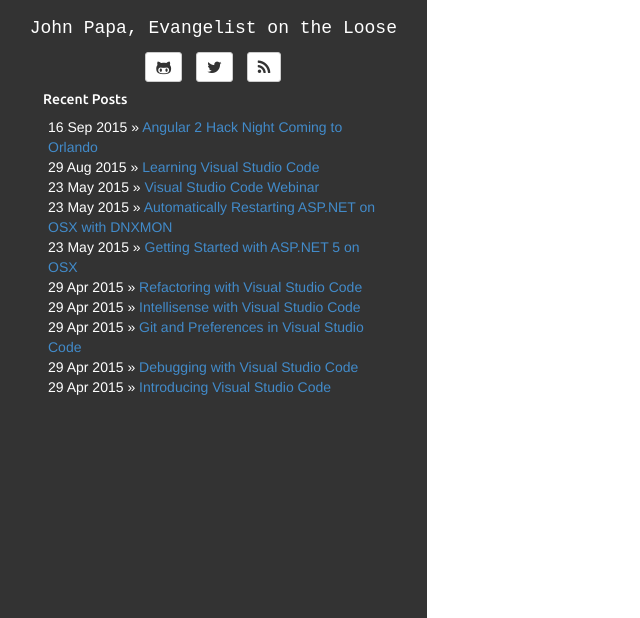
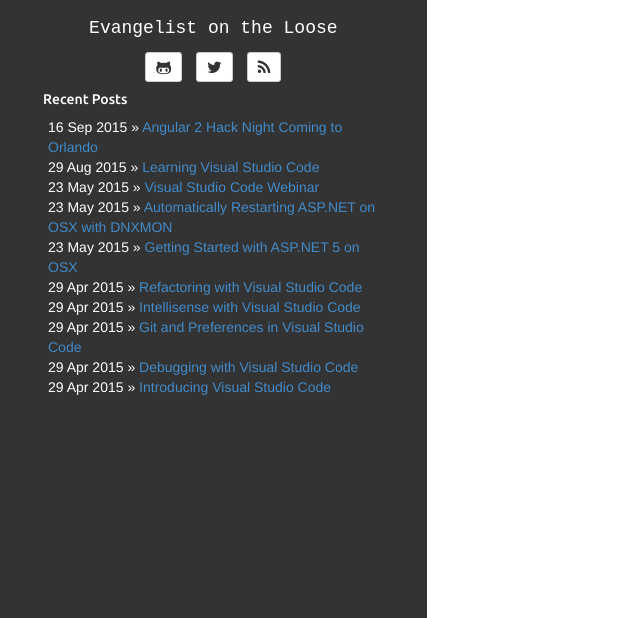
Before and after one commit to sukhdev22/johnpapa.github.io, a Jekyll site: the page built from tags.html, in a window 1280 px wide, cut to the strip 282-900 px from the top of the page. Shown: the whole strip, without its empty margins (0-640 px from the left). Built offline with Jekyll 4.4.1, drawn with Linux system fonts in a browser that asks for light colours.

Commit message:
updated bio

```diff
--- a/_config.yml
+++ b/_config.yml
@@ -23,7 +23,7 @@
   twitter: john_papa
   # pinterest: asd123
   # linkedin: asd123
-  bio: John Papa, Evangelist on the Loose
+  bio: Evangelist on the Loose
   email_md5: 0d3794fe37746ea54926ca6878712721
 
 rss_path: feed.xml
```
